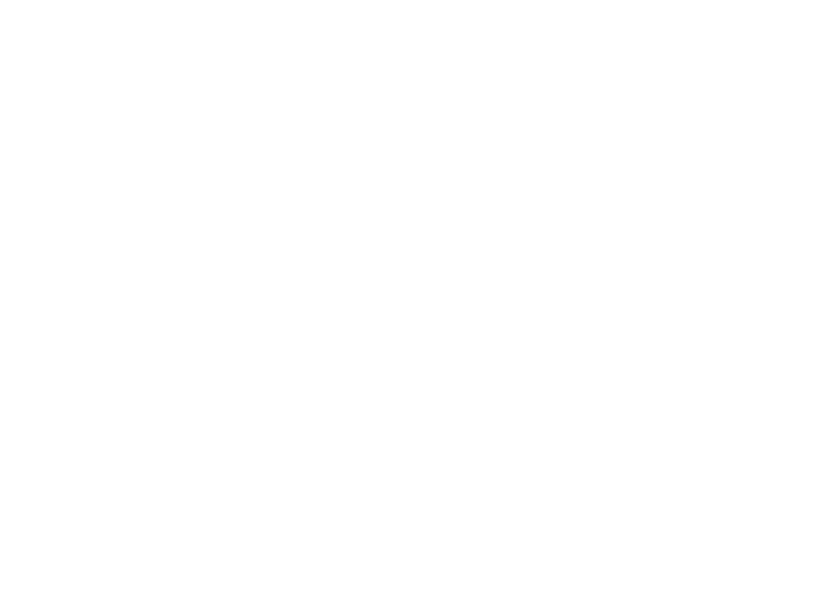
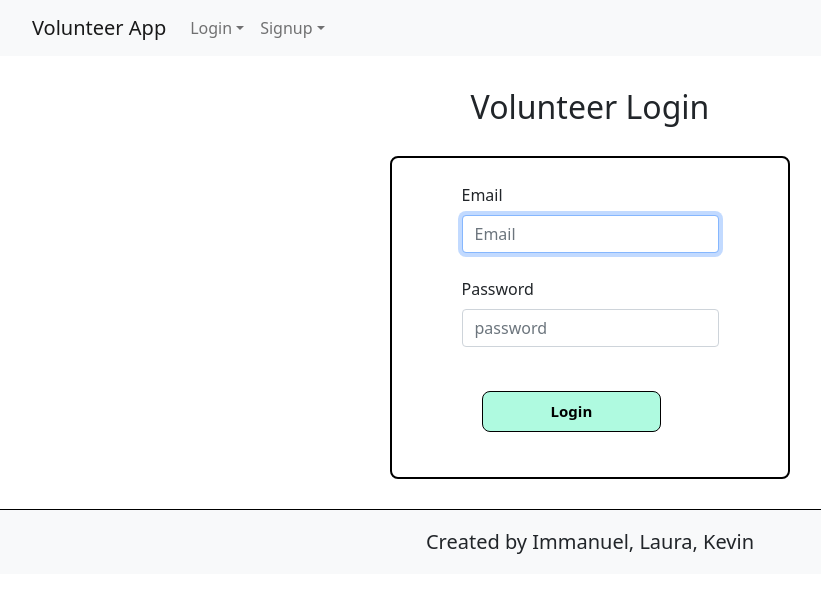
Before and after one commit to ImmanuelCurrah/VolunteerApp, a React (Create React App) app in the folder client/: page /login-users in a window 1280 px wide. Before the commit this address had no page. Shown: the top 592 px of the page, without its empty margins (50-871 px from the left). Built offline with nearby package versions, Linux system fonts and the light colour scheme.

Commit message:
storing user and business token and name in the local storage

```diff
--- a/client/src/App.js
+++ b/client/src/App.js
@@ -1,20 +1,20 @@
-import HomePage from './screens/homePage/HomePage';
-import { Routes, Route } from 'react-router-dom';
-import CreatePost from './screens/createPostPage/CreatePost';
-import SignUpBusiness from './screens/signUpPage/SignUpBusiness';
-import SignUpUser from './screens/signUpPage/SignUpUser';
-import Contact from './screens/ContactPage/Contact';
-import UserLogin from './screens/LoginPages/UserLogin/UserLogin';
-import BusinessLogin from './screens/LoginPages/BusinessLogin/BusinessLogin';
-import 'bootstrap/dist/css/bootstrap.min.css';
-import './App.css';
+import HomePage from "./screens/homePage/HomePage";
+import { Routes, Route } from "react-router-dom";
+import CreatePost from "./screens/createPostPage/CreatePost";
+import SignUpBusiness from "./screens/signUpPage/SignUpBusiness";
+import SignUpUser from "./screens/signUpPage/SignUpUser";
+import Contact from "./screens/ContactPage/Contact";
+import UserLogin from "./screens/LoginPages/UserLogin/UserLogin";
+import BusinessLogin from "./screens/LoginPages/BusinessLogin/BusinessLogin";
+import "bootstrap/dist/css/bootstrap.min.css";
+import "./App.css";
 
 function App() {
   return (
     <div className="App">
       <Routes>
         <Route path="/" element={<HomePage />} />
-        <Route path="/login-user" element={<UserLogin />} />
+        <Route path="/login-users" element={<UserLogin />} />
         <Route path="/login-business" element={<BusinessLogin />} />
         <Route path="/sign-up-user" element={<SignUpUser />} />
         <Route path="/sign-up-business" element={<SignUpBusiness />} />
--- a/client/src/components/Forms/loginForm/businessLogin/BusinessLoginForm.jsx
+++ b/client/src/components/Forms/loginForm/businessLogin/BusinessLoginForm.jsx
@@ -1,8 +1,8 @@
-import React from 'react';
-import { Row, Form } from 'react-bootstrap';
+import React from "react";
+import { Row, Form } from "react-bootstrap";
 
 export default function BusinessLoginForm(props) {
-  // const { email, password } = props.businessInput;
+  const { email, password } = props.businessInput;
 
   return (
     <div className="login-form">
@@ -14,7 +14,7 @@ export default function BusinessLoginForm(props) {
             autoFocus
             id="email"
             type="text"
-            value={props.email}
+            value={email}
             placeholder="Email"
             onChange={props.handleLoginChange}
           />
@@ -25,7 +25,7 @@ export default function BusinessLoginForm(props) {
             required
             id="password"
             type="password"
-            value={props.password}
+            value={password}
             placeholder="password"
             onChange={props.handleLoginChange}
           />
--- a/client/src/screens/LoginPages/BusinessLogin/BusinessLogin.jsx
+++ b/client/src/screens/LoginPages/BusinessLogin/BusinessLogin.jsx
@@ -1,12 +1,13 @@
-import { useState } from 'react';
-import { useNavigate } from 'react-router-dom';
-import { loginBusinessHandler } from '../../../services/apiConfigBusiness/index.js';
-import BusinessLoginForm from '../../../components/Forms/loginForm/businessLogin/BusinessLoginForm';
-import '../Login.css';
+import { useState } from "react";
+import { useNavigate } from "react-router-dom";
+import { loginBusinessHandler } from "../../../services/apiConfigBusiness/index.js";
+import BusinessLoginForm from "../../../components/Forms/loginForm/businessLogin/BusinessLoginForm";
+import "../Login.css";
+import { Layout } from "../../../components/Layout/Layout.jsx";
 
 const business_input = {
-  email: '',
-  password: '',
+  email: "",
+  password: "",
 };
 
 export default function BusinessLogin() {
@@ -26,14 +27,16 @@ export default function BusinessLogin() {
     try {
       e.preventDefault();
       const res = await loginBusinessHandler(businessInput);
-      console.log(res.data.data.business);
-      // const value = res.data.data.business;
+      localStorage.setItem("businessToken", res.data.data.token);
+      localStorage.setItem("businessName", res.data.data.business.businessName);
+      setBusinessInput(business_input);
       // navigate('/business post page');
     } catch (error) {
       console.log(error);
     }
   };
   return (
+    <Layout>
       <div className="login-page">
         <h2>Business Login</h2>
         <BusinessLoginForm
@@ -42,5 +45,6 @@ export default function BusinessLogin() {
           handleLoginSubmit={handleLoginSubmit}
         />
       </div>
+    </Layout>
   );
 }
--- a/client/src/screens/LoginPages/UserLogin/UserLogin.jsx
+++ b/client/src/screens/LoginPages/UserLogin/UserLogin.jsx
@@ -1,15 +1,14 @@
-import { useState } from 'react';
-import { useNavigate } from 'react-router-dom';
-import { loginUserHandler } from '../../../services/apiConfigUser/index.js';
-import UserLoginForm from '../../../components/Forms/loginForm/userLogin/UserLoginForm';
-import '../Login.css';
+import { useState } from "react";
+import { useNavigate } from "react-router-dom";
+import { loginUserHandler } from "../../../services/apiConfigUser/index.js";
+import UserLoginForm from "../../../components/Forms/loginForm/userLogin/UserLoginForm";
+import "../Login.css";
+import { Layout } from "../../../components/Layout/Layout.jsx";
 
 const login_input = {
-  email: '',
-  password: '',
+  email: "",
+  password: "",
 };
-
-// const URL = 'https://volunteer-app-project.herokuapp.com/api/';
 
 export default function UserLogin() {
   const [userInput, setUserInput] = useState(login_input);
@@ -28,8 +27,9 @@ export default function UserLogin() {
     try {
       e.preventDefault();
       const res = await loginUserHandler(userInput);
-      console.log(res.data.data.user);
-      // const value = res.data.data.user;
+      localStorage.setItem("userToken", res.data.data.token);
+      localStorage.setItem("userName", res.data.data.user.firstName);
+      setUserInput(login_input);
       // navigate('/business post page');
     } catch (error) {
       console.log(error);
@@ -37,6 +37,7 @@ export default function UserLogin() {
   };
 
   return (
+    <Layout>
       <div className="login-page">
         <h2>Volunteer Login</h2>
         <UserLoginForm
@@ -45,5 +46,6 @@ export default function UserLogin() {
           handleLoginSubmit={handleLoginSubmit}
         />
       </div>
+    </Layout>
   );
 }
```
Lines whose indentation alone changed are shown as unchanged.
